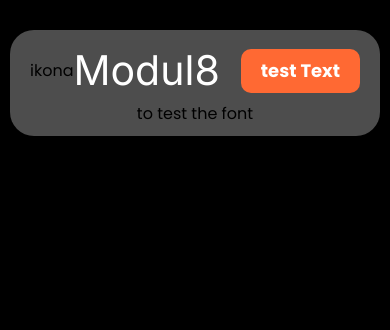
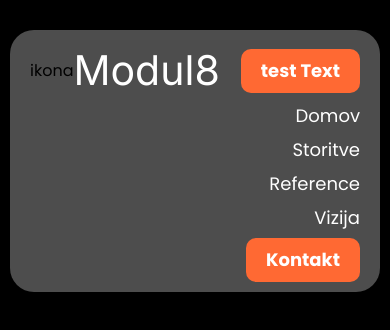
Before and after one commit to Tjasa-Portfolio/Modul8, a Vue app: page / in a window 390 px wide. Both pictures are taken after a click on the button "test Text". Shown: the top 330 px of the page. Built offline with nearby package versions, Linux system fonts and the light colour scheme.

Commit message:
#5 added navigation mobile functionality

```diff
--- a/src/components/navigation/NavigationComponent.vue
+++ b/src/components/navigation/NavigationComponent.vue
@@ -1,5 +1,17 @@
 <script setup lang="ts">
+import { ref } from 'vue'
 import Button from './../shared/ButtonComponent.vue'
+
+const list_items = ref([
+  { id: 1, text: 'Domov' },
+  { id: 2, text: 'Storitve' },
+  { id: 3, text: 'Reference' },
+  { id: 4, text: 'Vizija' },
+])
+const isOpen = ref(false)
+const toggleMenu = () => {
+  isOpen.value = !isOpen.value
+}
 </script>
 <template>
   <nav
@@ -10,11 +22,18 @@ import Button from './../shared/ButtonComponent.vue'
         ><p>ikona</p>
         <p class="font-logo text-white-main font-normal text-[41px]">Modul8</p></span
       >
-      <Button text="test Text" />
+      <Button text="test Text" @click="toggleMenu" />
     </div>
 
-    <ul>
-      <li>to test the font</li>
+    <ul v-if="isOpen" class="flex flex-col justify-center items-end w-full gap-1.5">
+      <li
+        v-for="item in list_items"
+        :key="item.id"
+        class="text-white-main text-lg font-normal hover:text-orange-main hover:font-extrabold hover:border-b-4 hover:border-b-orange-main cursor-pointer"
+      >
+        {{ item.text }}
+      </li>
+      <Button text="Kontakt" />
     </ul>
   </nav>
 </template>
--- a/src/components/shared/ButtonComponent.vue
+++ b/src/components/shared/ButtonComponent.vue
@@ -1,9 +1,11 @@
 <script setup lang="ts">
-defineProps(['text'])
+defineProps<{ text: string }>()
+const emit = defineEmits<{ click: [event: MouseEvent] }>()
 </script>
 
 <template>
   <button
+    @click="emit('click', $event)"
     class="cursor-pointer inline px-5 py-2 justify-center items-center text-white-main text-center text-lg non-italic font-bold bg-orange-main rounded-[10px] hover:bg-violet-main"
   >
     {{ text }}
```
